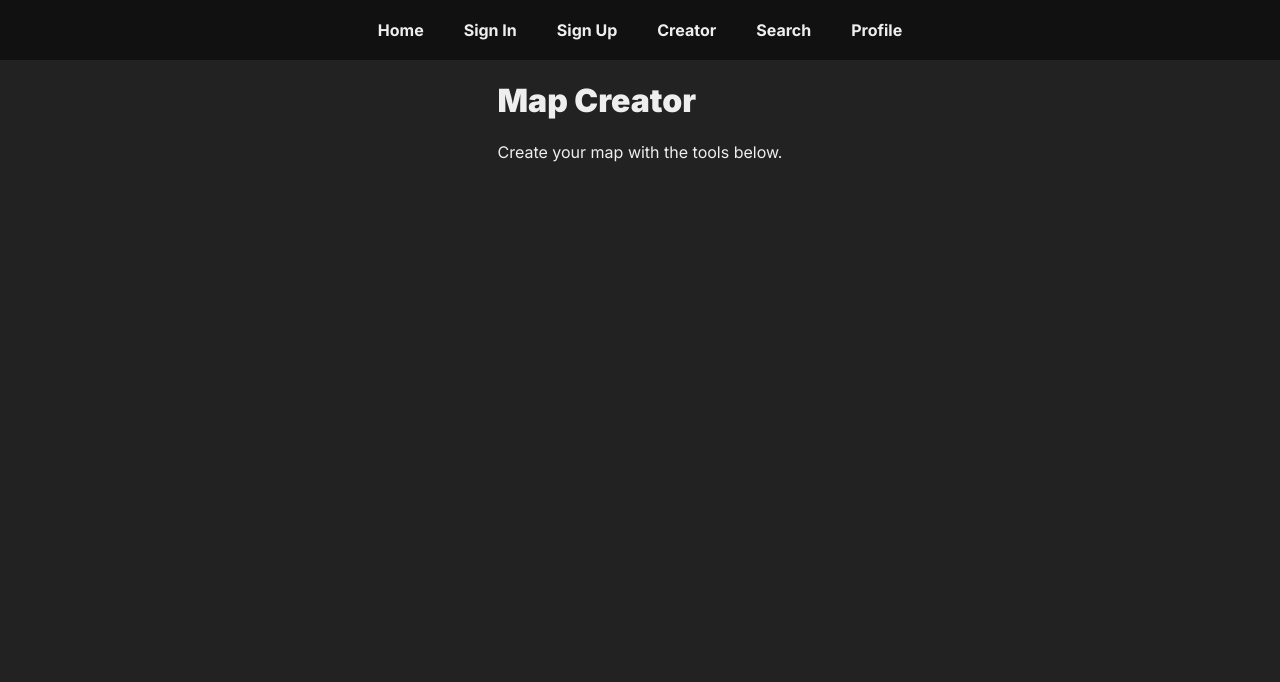
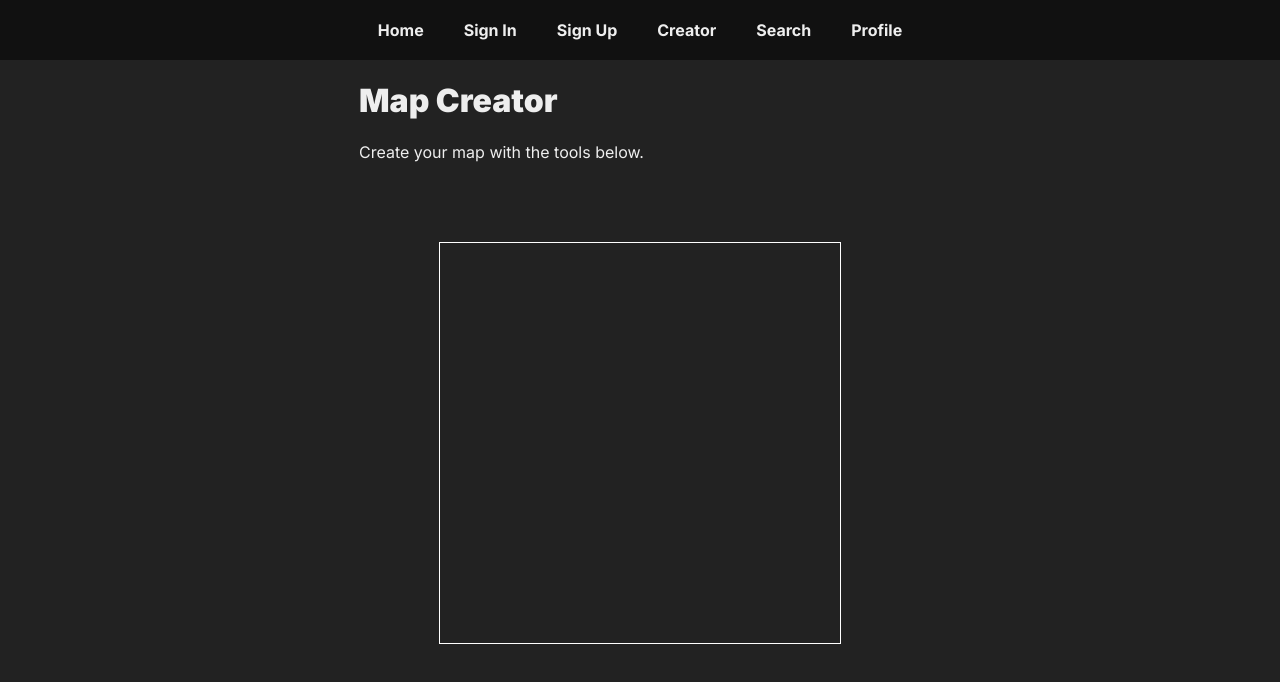
Before and after one commit to kuanhenglin/eggmacs, a React (Create React App) app in the folder client/: page /creator in a window 1280 px wide. Shown: the top 682 px of the page. Built offline with nearby package versions, Linux system fonts and the light colour scheme.

Commit message:
made a map template
still need to make interactive with mouse events

```diff
--- a/client/src/App.css
+++ b/client/src/App.css
@@ -151,3 +151,13 @@ button:hover {
 #navigation-bar li a:hover {
   color: var(--highlight-foreground-color);
 }
+
+.map {
+  display: grid;
+  grid-template-columns: repeat(3, 1fr);
+  grid-template-rows: repeat(3, 1fr);
+  margin: calc(10 * var(--scale));
+  width: calc(50 * var(--scale));
+  height: calc(50 * var(--scale));
+  border: 1px solid white;
+}
--- a/client/src/pages/Creator.js
+++ b/client/src/pages/Creator.js
@@ -1,10 +1,16 @@
+
 function Creator() {
   return (
     <div>
       <h1>Map Creator</h1>
       <p>Create your map with the tools below.</p>
+      <div class="map">
+
+      </div>
     </div>
   )
 }
 
+
+
 export default Creator;
```
